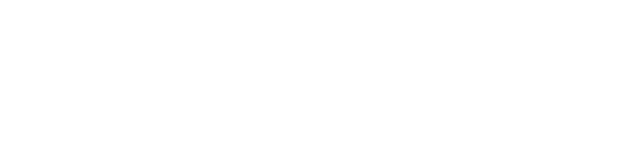
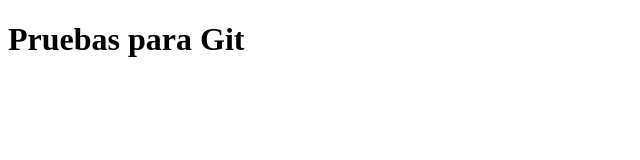
Before and after one commit to Rauibert/ProyectoPrueba, a plain HTML site: page index.html in a window 1280 px wide. Shown: the whole page, without its empty margins (0-640 px from the left). Drawn offline with Linux system fonts and the light colour scheme.

Commit message:
Primer cambio

```diff
--- a/index.html
+++ b/index.html
@@ -2,9 +2,9 @@
 <html lang="en">
 <head>
 	<meta charset="UTF-8">
-	<title>Document</title>
+	<title>Pruebas para Git</title>
 </head>
 <body>
-
+	<h1>Pruebas para Git</h1>
 </body>
 </html>
```
